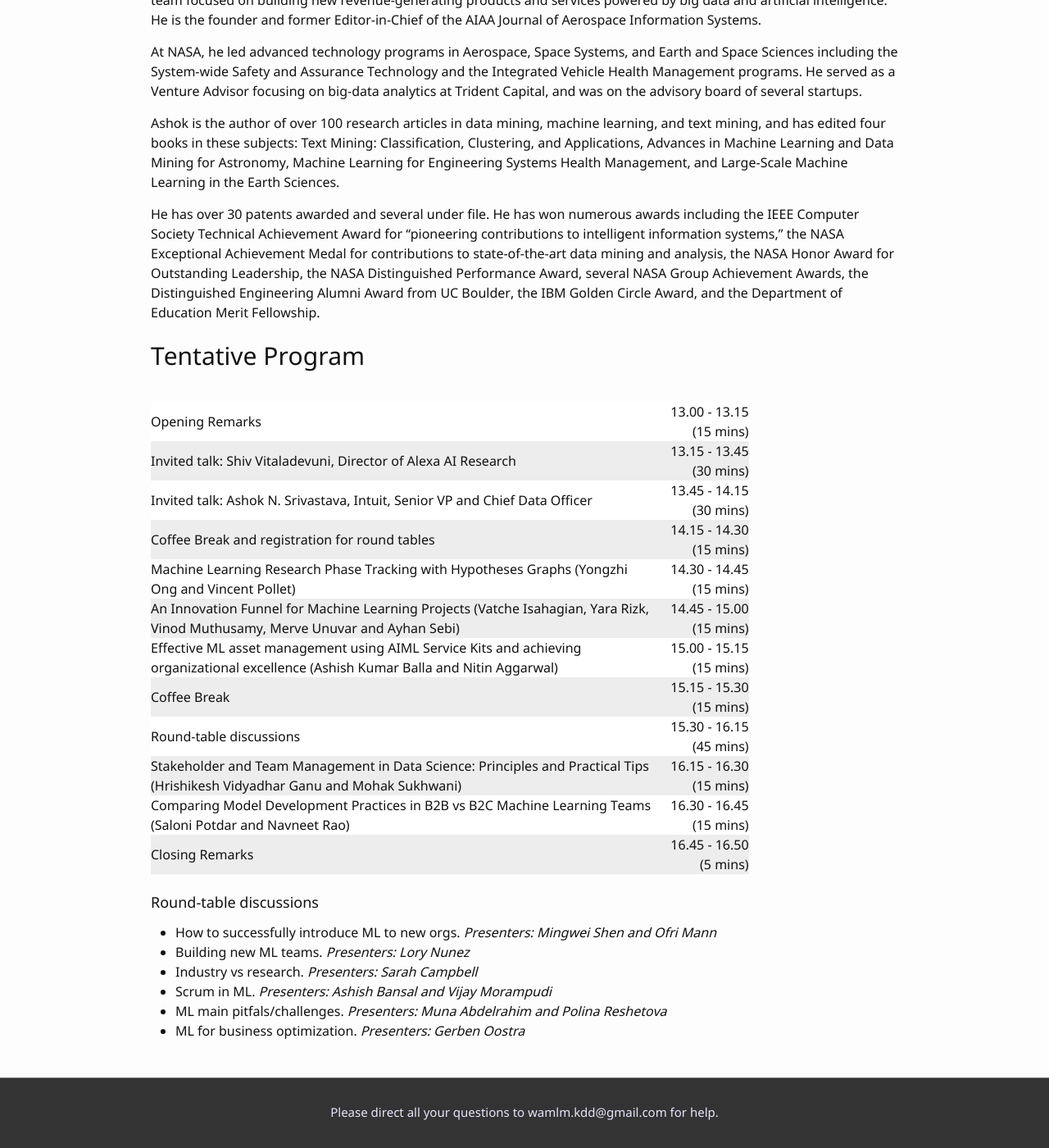
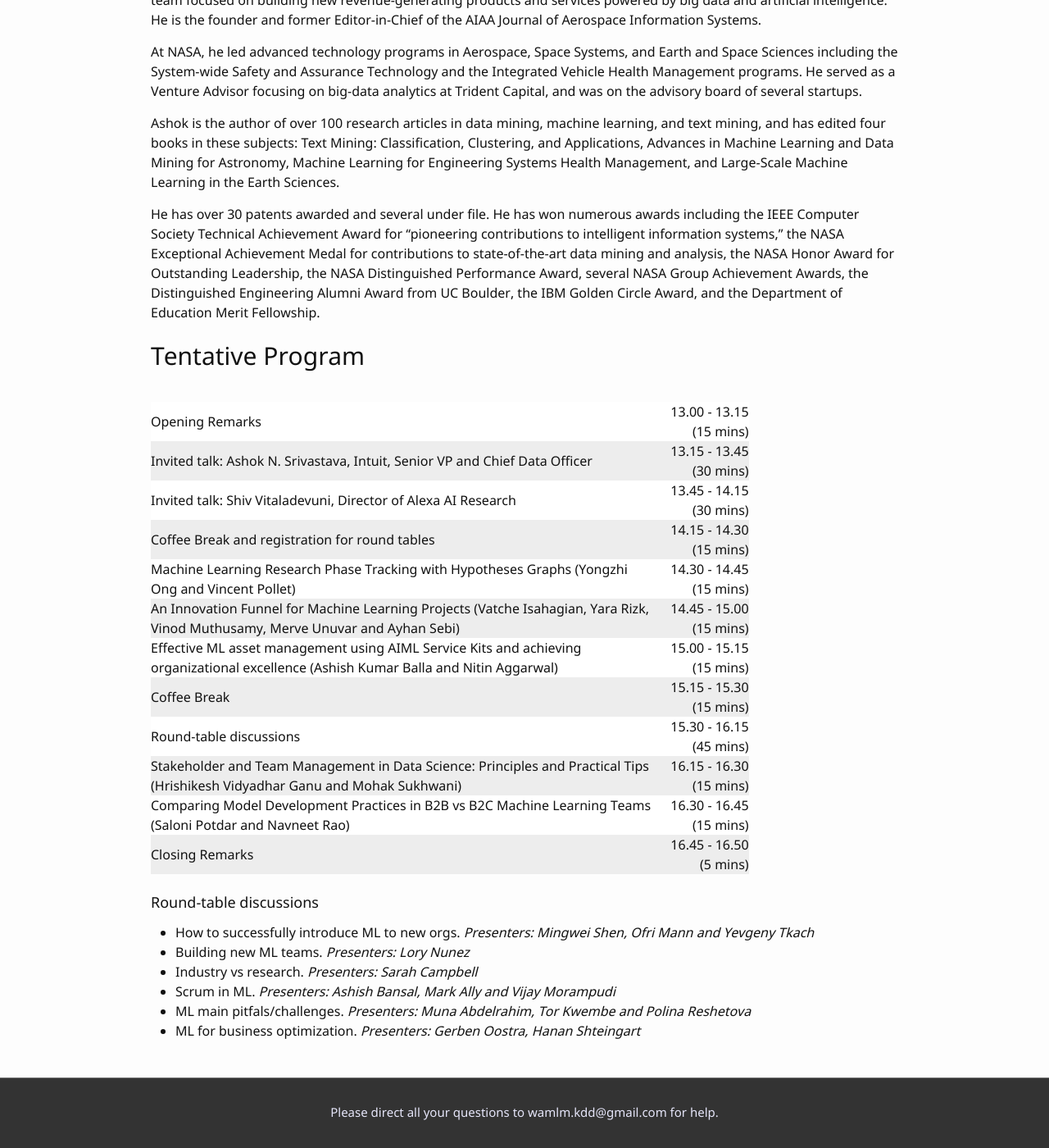
Before and after one commit to wamlm-kdd/wamlm, a Jekyll site: the page built from index.md, in a window 1280 px wide and 1400 px high, scrolled down 3290 px. Shown: the whole window at 82% size. Built offline with Jekyll 4.4.1, drawn with Linux system fonts in a browser that asks for light colours; our own code applies the rules of GitHub Pages for plain Markdown files.

Commit message:
Update index.md
describing round table

```diff
--- a/index.md
+++ b/index.md
@@ -109,9 +109,9 @@
 |:--- |---:|
 | Opening Remarks | 13.00 - 13.15 (15 mins) |
 |:--- |---:|
-| Invited talk: Shiv Vitaladevuni, Director of Alexa AI Research  | 13.15 - 13.45 (30 mins) |
+| Invited talk: Ashok N. Srivastava, Intuit, Senior VP and Chief Data Officer | 13.15 - 13.45 (30 mins) |
 |:---|---:|
-| Invited talk: Ashok N. Srivastava, Intuit, Senior VP and Chief Data Officer | 13.45 - 14.15 (30 mins) |
+| Invited talk: Shiv Vitaladevuni, Director of Alexa AI Research  | 13.45 - 14.15 (30 mins) |
 |:---|---:|
 | Coffee Break and registration for round tables| 14.15 - 14.30 (15 mins) |
 |:---|---:|
@@ -135,12 +135,12 @@
 
 #### Round-table discussions
 
-- How to successfully introduce ML to new orgs. *Presenters: Mingwei Shen and Ofri Mann*
+- How to successfully introduce ML to new orgs. *Presenters: Mingwei Shen, Ofri Mann and Yevgeny Tkach*
 - Building new ML teams. *Presenters: Lory Nunez*
 - Industry vs research. *Presenters: Sarah Campbell*
-- Scrum in ML. *Presenters: Ashish Bansal and Vijay Morampudi*
-- ML main pitfals/challenges. *Presenters: Muna Abdelrahim and Polina Reshetova*
-- ML for business optimization. *Presenters: Gerben Oostra*
+- Scrum in ML. *Presenters: Ashish Bansal, Mark Ally and Vijay Morampudi*
+- ML main pitfals/challenges. *Presenters: Muna Abdelrahim, Tor Kwembe and Polina Reshetova*
+- ML for business optimization. *Presenters: Gerben Oostra, Hanan Shteingart*
 
 
 </div>
```
